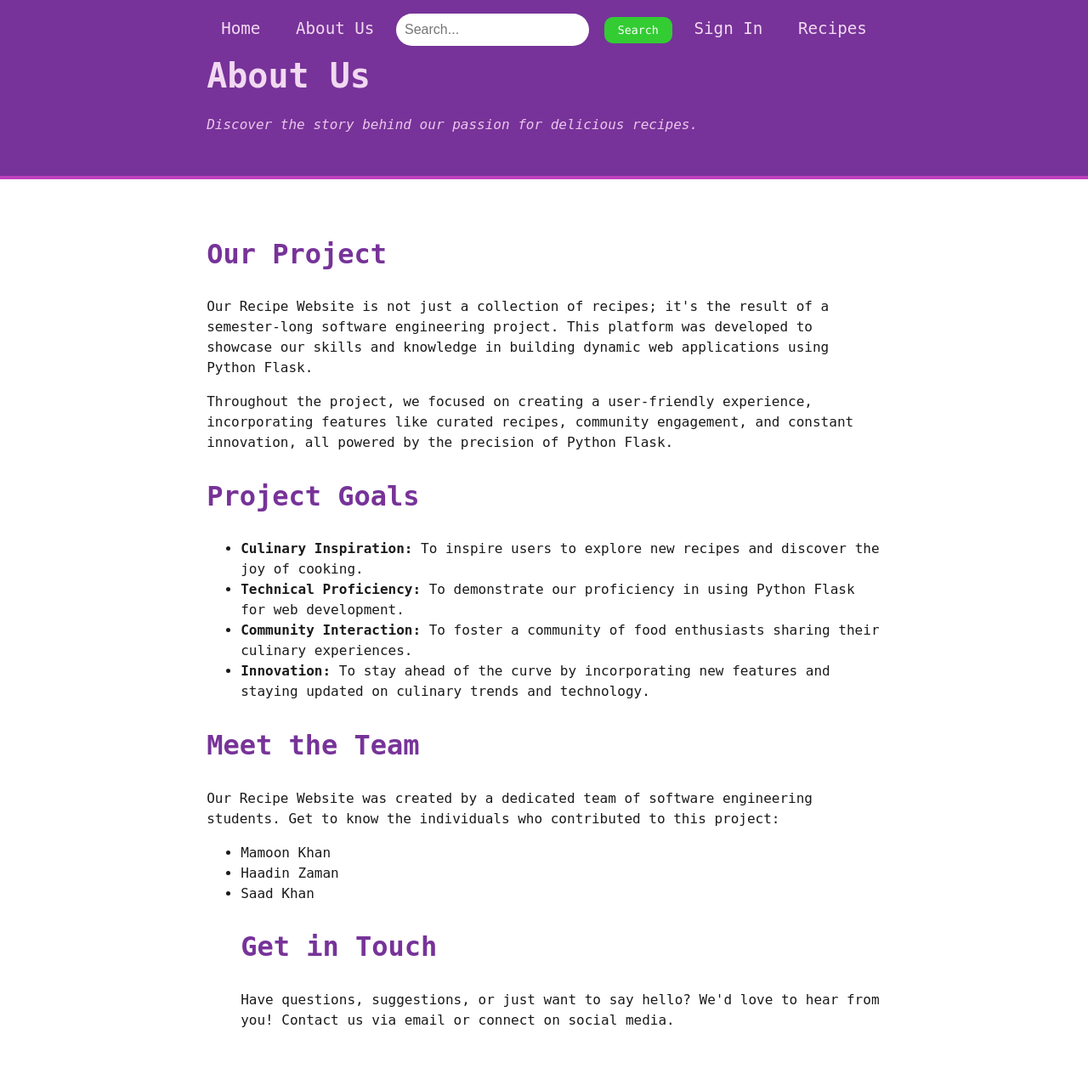
After one commit to M4moon/SoftwareEngineeringSemProject, a Flask app: page /About in a window 1280 px wide. The commit adds this page. Shown: the whole page at 85% size. Run offline with Flask 3, Linux system fonts and the light colour scheme.

Commit message:
completed the website skeleton

```diff
--- a/semester_project/app.py
+++ b/semester_project/app.py
@@ -98,6 +98,10 @@ def Jollof():
 def Beef_Nihari():
     return render_template('beef_nihari.html')
 
+@app.route('/About')  # Adjust the route based on the recipe number
+def About():
+    return render_template('aboutus.html')
+
 
 
 
--- /dev/null
+++ b/semester_project/templates/aboutus.html
@@ -0,0 +1,86 @@
+<!DOCTYPE html>
+<html>
+  <head>
+    <meta charset="utf-8" />
+    <meta name="viewport" content="width=device-width, initial-scale=1" />
+    <title>About Us - Recipe Website</title>
+    <link
+      href="{{ url_for('static', filename='styles.css') }}"
+      rel="stylesheet"
+    />
+  </head>
+
+  <body>
+    <main>
+      <header>
+        <div class="content-width">
+          <h1>About Us</h1>
+          <p>
+            <em
+              >Discover the story behind our passion for delicious recipes.</em
+            >
+          </p>
+        </div>
+      </header>
+
+      {% include 'navbar.html' %}
+
+      <div class="content-width">
+        <h2>Our Project</h2>
+        <p>
+          Our Recipe Website is not just a collection of recipes; it's the
+          result of a semester-long software engineering project. This platform
+          was developed to showcase our skills and knowledge in building dynamic
+          web applications using Python Flask.
+        </p>
+        <p>
+          Throughout the project, we focused on creating a user-friendly
+          experience, incorporating features like curated recipes, community
+          engagement, and constant innovation, all powered by the precision of
+          Python Flask.
+        </p>
+
+        <h2>Project Goals</h2>
+        <ul>
+          <li>
+            <strong>Culinary Inspiration:</strong> To inspire users to explore
+            new recipes and discover the joy of cooking.
+          </li>
+          <li>
+            <strong>Technical Proficiency:</strong> To demonstrate our
+            proficiency in using Python Flask for web development.
+          </li>
+          <li>
+            <strong>Community Interaction:</strong> To foster a community of
+            food enthusiasts sharing their culinary experiences.
+          </li>
+          <li>
+            <strong>Innovation:</strong> To stay ahead of the curve by
+            incorporating new features and staying updated on culinary trends
+            and technology.
+          </li>
+        </ul>
+
+        <h2>Meet the Team</h2>
+        <p>
+          Our Recipe Website was created by a dedicated team of software
+          engineering students. Get to know the individuals who contributed to
+          this project:
+        </p>
+        <ul>
+            <li>Mamoon Khan
+            </li>
+            <li>Haadin Zaman
+            </li>
+            <li>Saad Khan
+            </li>
+
+        <h2>Get in Touch</h2>
+        <p>
+          Have questions, suggestions, or just want to say hello? We'd love to
+          hear from you! Contact us via email or connect on social media.
+        </p>
+      </div>
+    </main>
+  </body>
+</html>
--- a/semester_project/templates/navbar.html
+++ b/semester_project/templates/navbar.html
@@ -2,7 +2,7 @@
 <nav class="navbar">
   <div class="content-width">
     <a href="/home">Home</a>
-    <a href="#">About</a>
+    <a href="{{ url_for('About') }}">About Us</a>
     <form class="search-form" action="{{ url_for('search') }}" method="GET">
       <input type="text" name="query" placeholder="Search..." />
       <button type="submit">Search</button>
```
